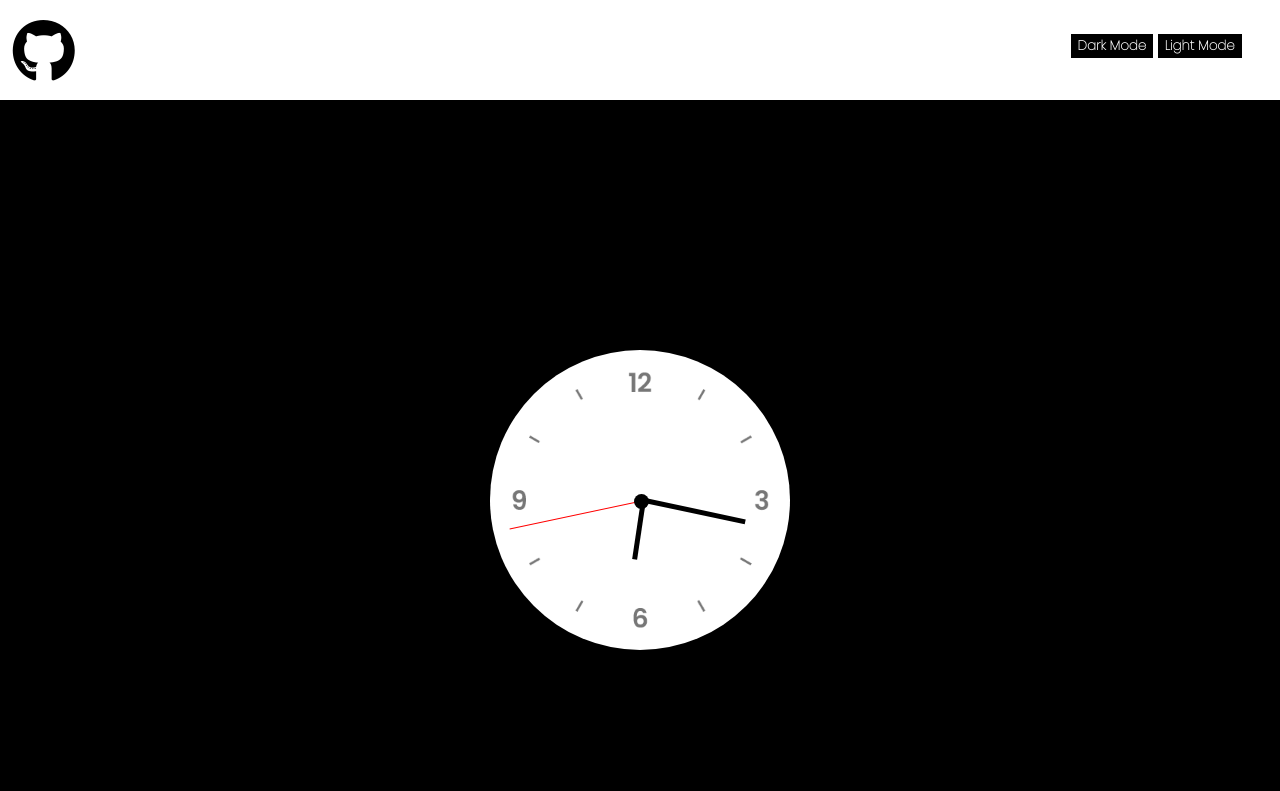
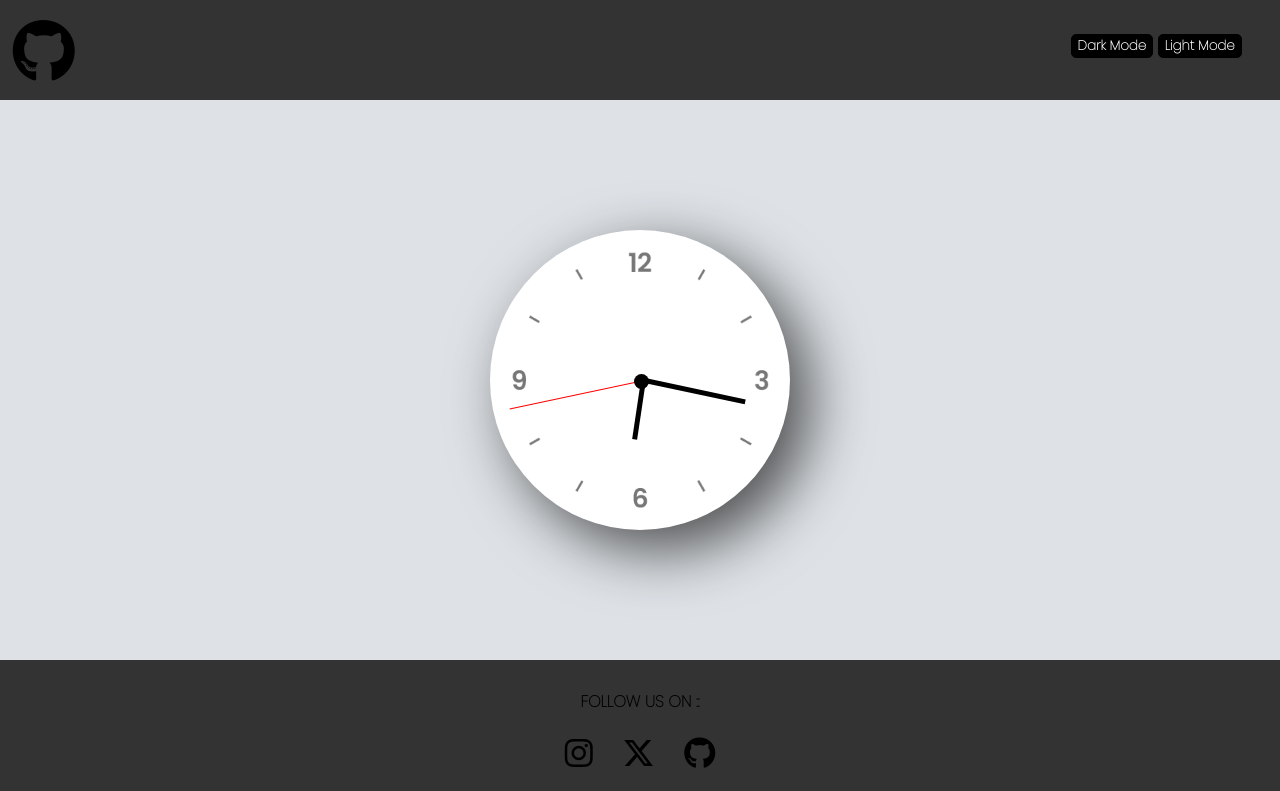
Before and after one commit to SavanGondaliya/Analog-Clock, a plain HTML site: page index.html in a window 1280 px wide. Both pictures are taken after a click on the button "Light Mode". Shown: the top 791 px of the page. Drawn offline with Linux system fonts and the light colour scheme.

Commit message:
Some Feature Added

```diff
--- a/index.html
+++ b/index.html
@@ -47,7 +47,7 @@
     <footer>
       <p>FOLLOW US ON ::</p>
       <a href="https://www.instagram.com/savan_gondaliya_33/"><i class="fa-brands fa-instagram"></i></a>
-      <a href="https://twitter.com/@SAVANGONDALIY33/"><i class="fa-brands fa-twitter"></i></a>
+      <a href="https://www.x.com/@SAVANGONDALIY33/"><i class="fa-brands fa-x-twitter"></i></a>
       <a href="https://www.github.com/SavanGondaliya/"><i class="fa-brands fa-github"></i></a>
       <p>Thanks To Visit</p>
     </footer>
--- a/main.js
+++ b/main.js
@@ -17,8 +17,8 @@ function light_mode() {
     document.getElementById("center").style.background = "black";
     document.getElementById("second").style.background = "red";
     document.getElementById("clock").style.background = "white";
-    document.getElementById("header").style.background = "white";
-    document.getElementById("body").style.background = "black";
+    // document.getElementById("header").style.background = "white";
+    document.getElementById("body").style.background = "#dee2e6";
 }
 function Dark_mode()
 {
--- a/style.css
+++ b/style.css
@@ -60,6 +60,7 @@ button
     background: black;
     font-weight: bolder;
     border: 1px solid black;
+    border-radius: 5px;
 }
 button:active
 {
@@ -72,7 +73,7 @@ button:active
     display: flex;
     justify-content: center;
     align-items: center;
-    height: 100vh;
+    height: 70vh;
 }
 .clock
 {
@@ -82,6 +83,7 @@ button:active
     border-radius: 50%;
     margin: 40px;
     position: relative;
+    box-shadow: 20px 20px 60px rgba(0, 0, 0, 0.659);
 }
 .center
 {
@@ -167,5 +169,9 @@ footer
 }
 footer a
 {
-    padding: 0px 0px 0px 2%;
+    margin: 1%;
 }
+footer p
+{
+    font-weight: 900;
+}
```
